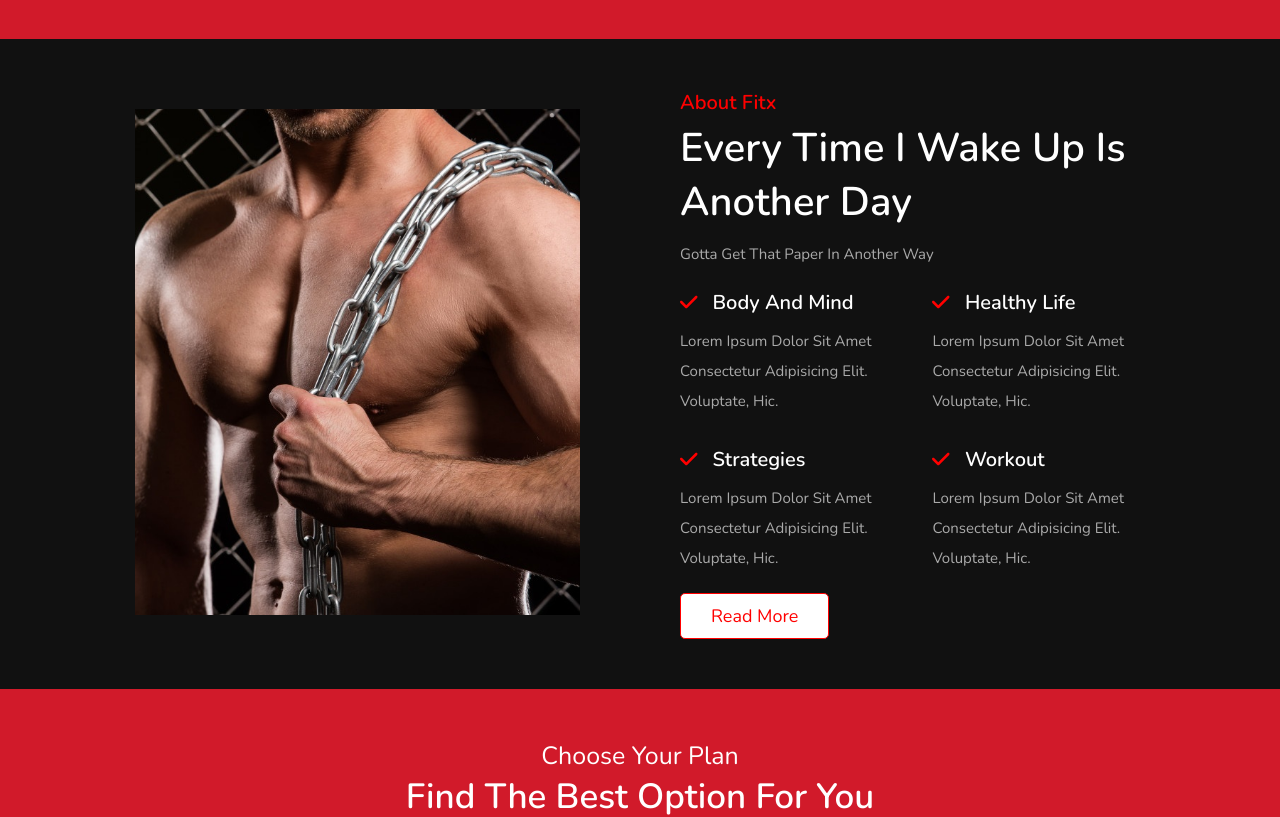
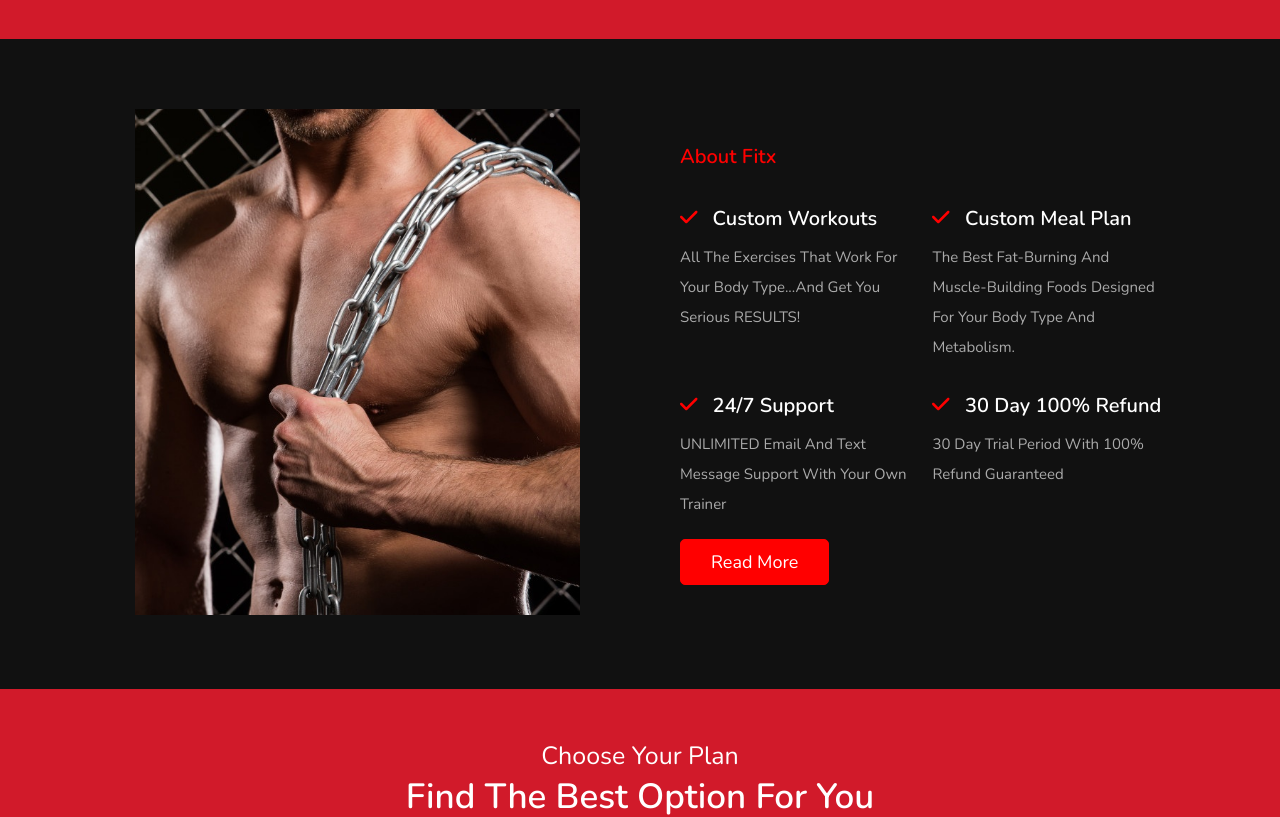
Before and after one commit to anderson-pixel/fitx, a React (Create React App) app: page / in a window 1280 px wide. Shown: the part 1200-2017 px from the top of the page. Built offline with nearby package versions, Linux system fonts and the light colour scheme.

Commit message:
Finished Project

```diff
--- a/src/components/header/About/about.tsx
+++ b/src/components/header/About/about.tsx
@@ -11,6 +11,20 @@ align-items: center;
 flex-wrap: wrap;
 gap: 8rem;
 background: #111;
+
+.about-btn {
+  margin-top: 1rem;
+  display: inline-block;
+  padding:1rem 3rem;
+  background: red;
+  color: white;
+  border: 1px solid red;
+  cursor: pointer;
+  border-radius: .5rem;
+  font-size: 1.8rem;
+  text-transform: capitalize;
+  transition: all 0.2s ease-in-out;
+}
 
 .image {
   flex: 1 1 42rem;
@@ -82,31 +96,31 @@ function About() {
 
           <div className="content">
             <h3><span>about Fitx</span></h3>
-            <h2 className="title">Every Time i Wake Up is Another Day </h2>
-            <p>gotta get that paper in another way</p>
+            <h2 className="title"></h2>
+            <p></p>
             <div className="box-container">
               <div className="box">
                 <h3><i>
-       <FontAwesomeIcon icon={faCheck} size="1x"/></i>body and mind</h3>
-                <p>Lorem ipsum dolor sit amet consectetur adipisicing elit. Voluptate, hic.</p>
+       <FontAwesomeIcon icon={faCheck} size="1x"/></i>Custom Workouts</h3>
+                <p>All the exercises that work for your body type...and get you serious RESULTS!</p>
               </div>
               <div className="box">
                 <h3><i>
-       <FontAwesomeIcon icon={faCheck} size="1x"/></i>healthy life</h3>
-                <p>Lorem ipsum dolor sit amet consectetur adipisicing elit. Voluptate, hic.</p>
+       <FontAwesomeIcon icon={faCheck} size="1x"/></i>Custom Meal Plan</h3>
+                <p>The best fat-burning and muscle-building foods designed for your body type and metabolism.</p>
               </div>
               <div className="box">
                 <h3><i>
-       <FontAwesomeIcon icon={faCheck} size="1x"/></i>strategies</h3>
-                <p>Lorem ipsum dolor sit amet consectetur adipisicing elit. Voluptate, hic.</p>
+       <FontAwesomeIcon icon={faCheck} size="1x"/></i>24/7 Support</h3>
+                <p>UNLIMITED email and text message support with your own trainer</p>
               </div>
               <div className="box">
                 <h3><i>
-       <FontAwesomeIcon icon={faCheck} size="1x"/></i>workout</h3>
-                <p>Lorem ipsum dolor sit amet consectetur adipisicing elit. Voluptate, hic.</p>
+       <FontAwesomeIcon icon={faCheck} size="1x"/></i>30 Day 100% Refund</h3>
+                <p>30 Day trial period with 100% Refund guaranteed</p>
               </div>
             </div>
-            <a href="#" className="btn">read more</a>
+            <a href="#" className="about-btn">read more</a>
           </div>
     </AboutContainer>
   )
--- a/src/components/header/Features/feature.tsx
+++ b/src/components/header/Features/feature.tsx
@@ -50,23 +50,20 @@ h1 {
         font-size: 2.5rem;
       }
       p{
-        font-size: 1.25rem;
+        font-size: 1.37rem;
         padding: .5rem;
         color: black;
       }
       button {
-        margin: 1rem 0;
-        border: 2px solid red;
+        margin: 1rem 2rem;
         border-radius: 5px;
-        color: red;
+        color: white;
         padding: .5rem;
+        background: red;
         transition: all 0.2s ease-out;
         cursor: pointer;
 
         &:hover {
-          background: red;
-          color: white;
-          border: 2px solid white;
         }
       }
     }
@@ -95,7 +92,7 @@ const Feature = () => {
           <img src={feature2} alt=''></img>
           <div className="content">
             <h1>Fat Loss</h1>
-            <p>Tips to help you Lose weight, especially belly fat, improving blood vessel functionality, sleep quality, and getting you the chiseled 6-pack you’ve always dreamed of.</p>
+            <p>Coaching to help you Lose weight, improving blood vessel functionality, sleep quality, and getting you the chiseled 6-pack you’ve always dreamed of.</p>
             <a href='!#'><button>learn more</button></a>
           </div>
         </div>
--- a/src/components/header/Home/home.tsx
+++ b/src/components/header/Home/home.tsx
@@ -54,18 +54,14 @@ align-items: center;
             margin-top: 1rem;
             display: inline-block;
             padding:0.5rem 2rem;
-            background: white;
-            color: red;
+            background: red;
+            color: white;
             border: 1px solid red;
             cursor: pointer;
             border-radius: .5rem;
             font-size: 1.8rem;
             text-transform: capitalize;
             transition: all 0.2s ease-in-out;
-            &:hover{
-            background: red;
-            color: white;
-        }
         }
     }
 }
--- a/src/components/header/Navbar/NavElements.js
+++ b/src/components/header/Navbar/NavElements.js
@@ -114,7 +114,7 @@ margin: 17px 0px 0px 200px;
 .active {
    margin: 13px 0px 0px 0px;
    padding-bottom: 10px;
-   border-bottom: 1px solid red;
+   border-bottom: 1.5px solid red;
    position: relative;
    color: red;
 }
--- a/src/components/header/Pricing/pricing.tsx
+++ b/src/components/header/Pricing/pricing.tsx
@@ -20,18 +20,14 @@ background: #d11a2a;
   margin-top: 1rem;
    display: inline-block;
    padding:1rem 3rem;
-   background: white;
-   color: red;
+   background: red;
+   color: white;
    border: 1px solid red;
    cursor: pointer;
    border-radius: .5rem;
    font-size: 1.8rem;
    text-transform: capitalize;
    transition: all 0.2s ease-in-out;
-   &:hover{
-      background: red;
-      color: white;
-   }
 }
 `
 
--- a/src/index.scss
+++ b/src/index.scss
@@ -389,23 +389,6 @@ code {
   line-height: 2;
   color: #fff;
 }
-.about .btn {
-  margin-top: 1rem;
-  display: inline-block;
-  padding:1rem 3rem;
-  background: white;
-  color: red;
-  border: 1px solid red;
-  cursor: pointer;
-  border-radius: .5rem;
-  font-size: 1.8rem;
-  text-transform: capitalize;
-  transition: all 0.2s ease-in-out;
-  &:hover{
-    background: red;
-    color: white;
-   }
-}
 .about ul{
   list-style: none;
 
```
Also changed, not shown: 1 other file (tests, documents, lock files or other folders).
